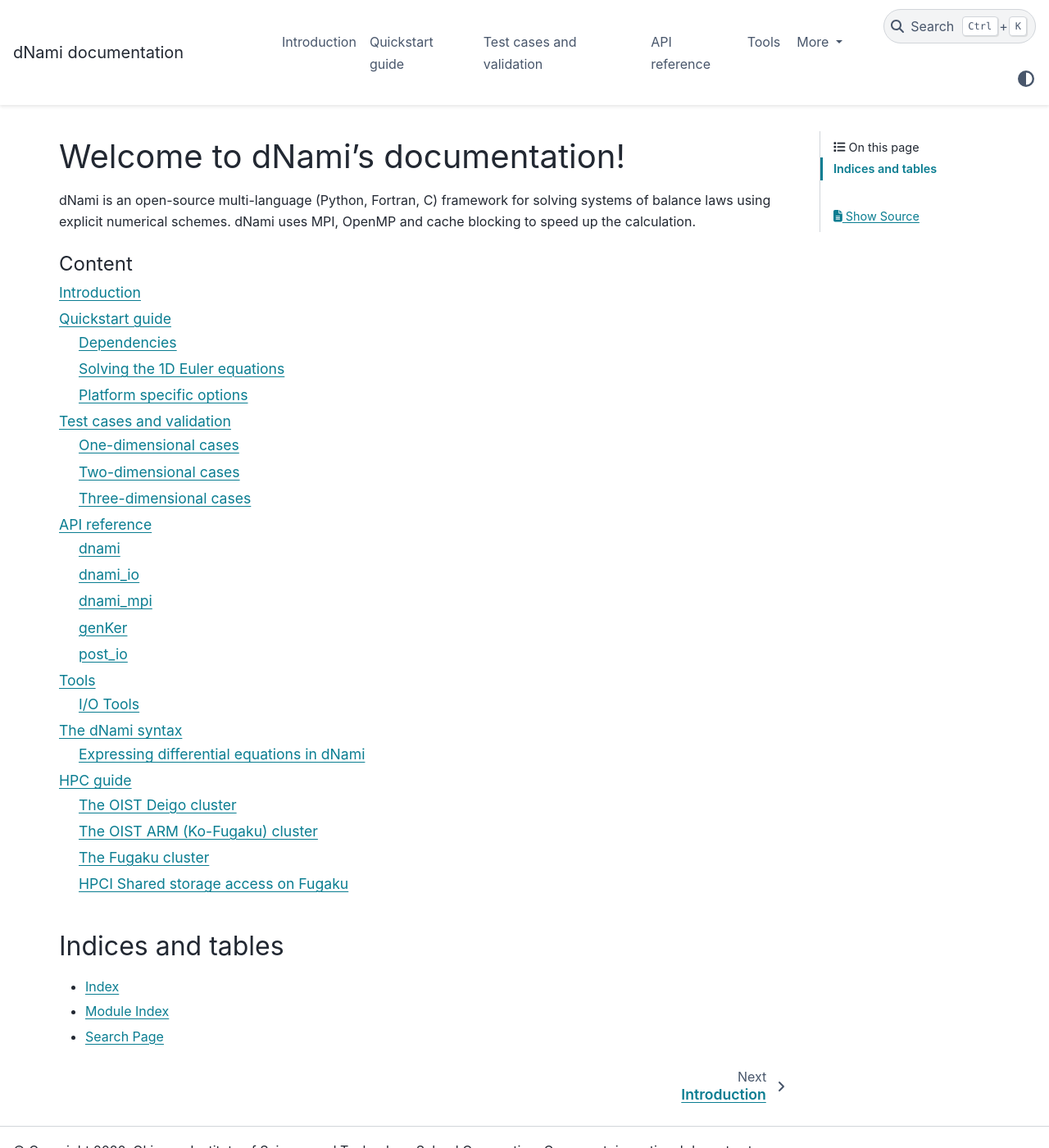
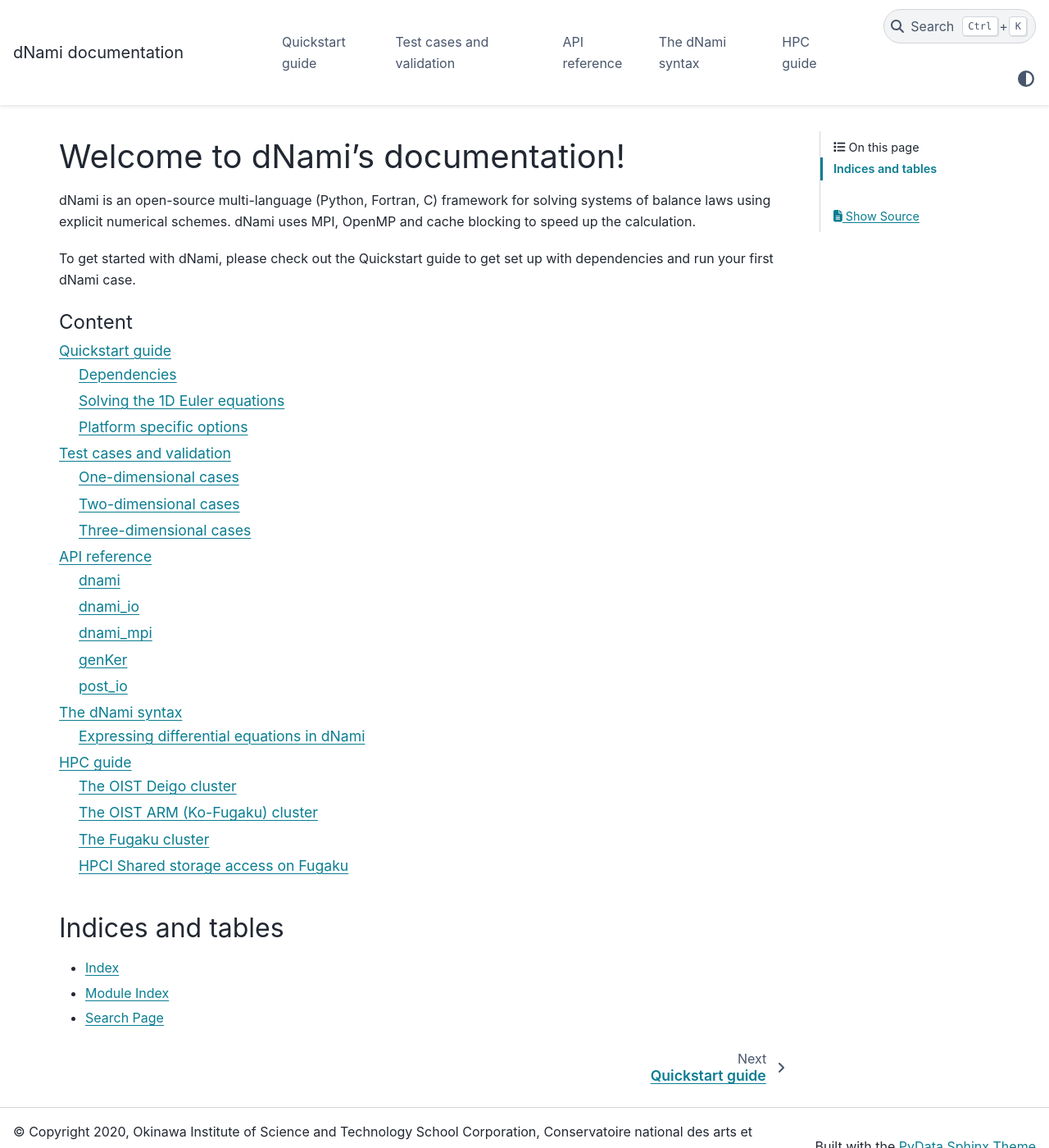
Before and after one commit to dNamiLab/dNami, a Sphinx documentation site: the page built from doc/index.rst, in a window 1280 px wide and 1400 px high. Shown: the whole window at 82% size. Built offline with Sphinx 7.4.7 and the PyData theme 0.15.4, drawn with Linux system fonts in a browser that asks for light colours.

Commit message:
more documentation cleaning (the introduction can be on the index page), post_io function details

```diff
--- a/doc/index.rst
+++ b/doc/index.rst
@@ -8,16 +8,16 @@ Welcome to dNami's documentation!
 
 dNami is an open-source multi-language (Python, Fortran, C) framework for solving systems of balance laws using explicit numerical schemes. dNami uses MPI, OpenMP and cache blocking to speed up the calculation.
 
+To get started with dNami, please check out the Quickstart guide to get set up with dependencies and run your first dNami case.
+
 
 .. toctree::
    :caption: Content
    :maxdepth: 2
 
-   usage/introduction
    usage/quickstart
    usage/testcases
    usage/api
-   usage/tools
    usage/syntax
    usage/clusters
 
--- a/doc/usage/introduction.rst
+++ /dev/null
@@ -1,2 +0,0 @@
-Introduction
-************
--- a/doc/usage/testcases.rst
+++ b/doc/usage/testcases.rst
@@ -1,5 +1,7 @@
 Test cases and validation
 *************************
+
+This section provides information about the test cases located in the ``exm`` folder. The necessary files to run each of the cases are provided so that users may use them as a starting point for similar cases or to test additional development. Plotting tools are provided for some of the cases.
 
 One-dimensional cases
 ---------------------
```
Also changed, not shown: doc/usage/tools.rst (deleted, +0 -19 lines), 1 other file.
